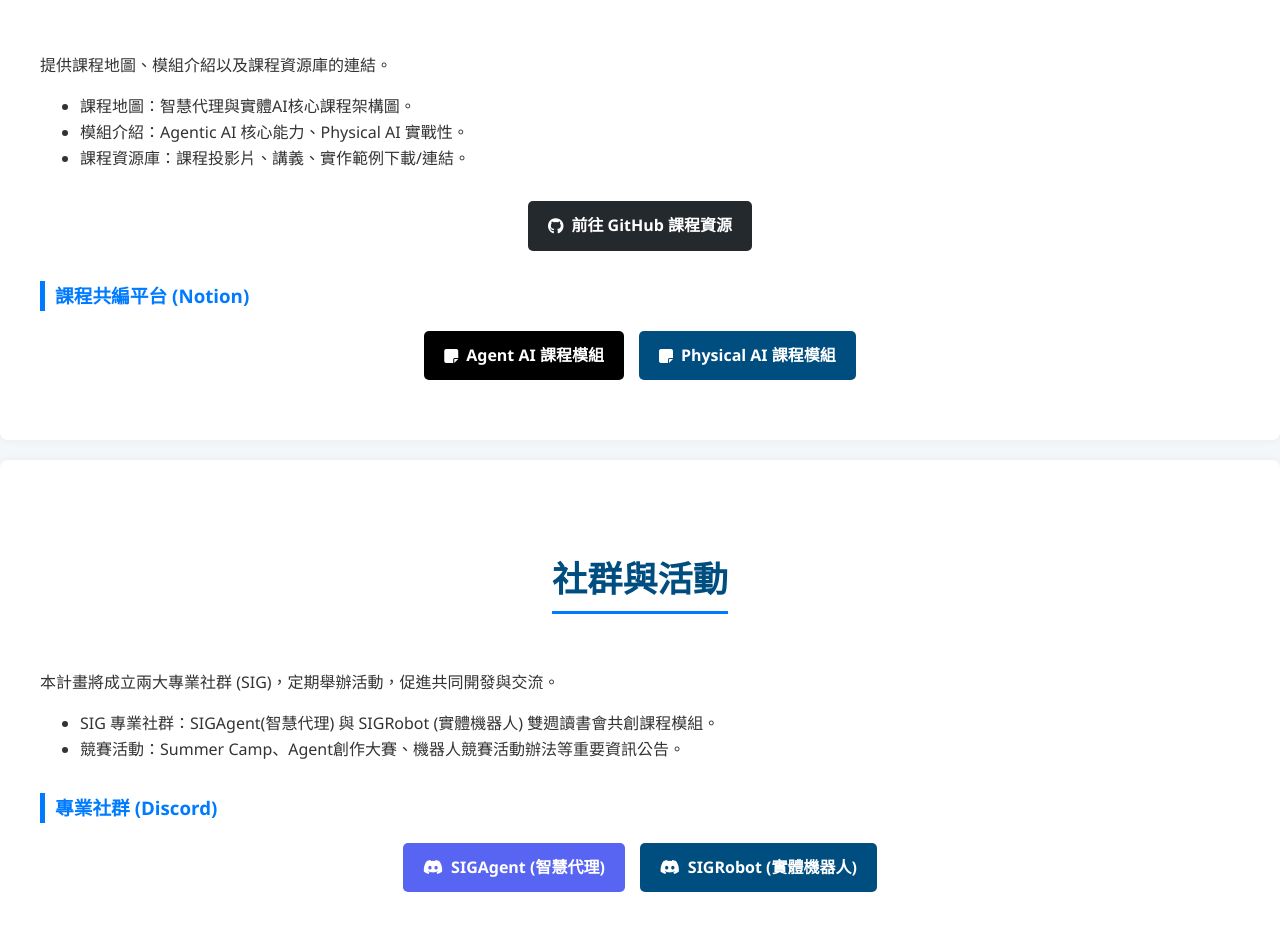
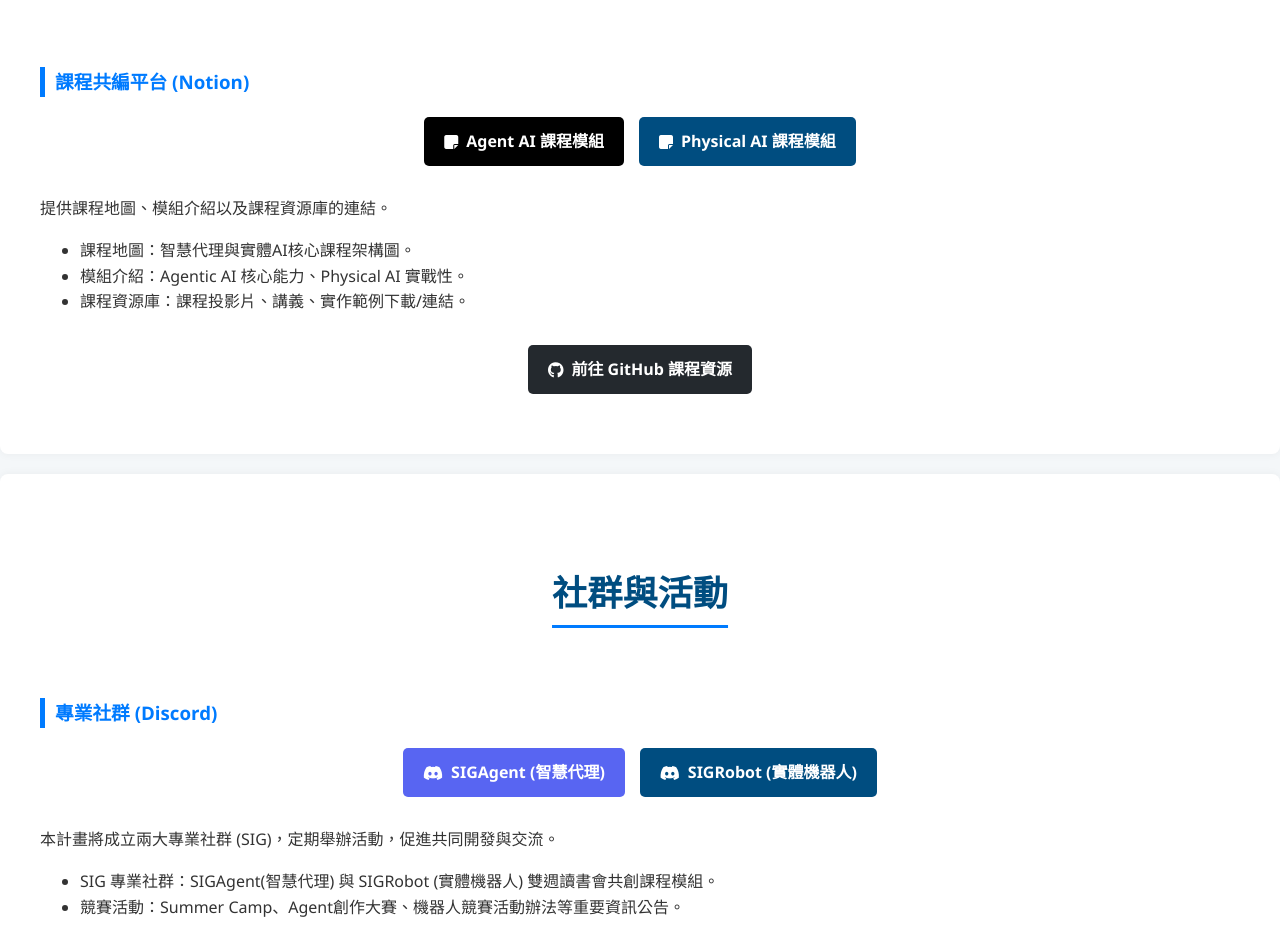
Before and after one commit to napaincu/new-design, a plain HTML site: page index.html in a window 1280 px wide. Shown: the part 3852-4792 px from the top of the page. Drawn offline with Linux system fonts and the light colour scheme.

Commit message:
Update index.html

```diff
--- a/index.html
+++ b/index.html
@@ -416,6 +416,13 @@
     <section id="curriculum">
         <div class="container">
             <h2>課程專區</h2>
+
+            <h3>課程共編平台 (Notion)</h3>
+            <div class="platform-links" style="margin-top: 15px; margin-bottom: 30px;">
+                <a href="[Agent AI Notion 共編連結]" class="bg-notion"><i class="fas fa-sticky-note"></i>Agent AI 課程模組</a>
+                <a href="[Physical AI Notion 共編連結]" class="bg-notion bg-secondary"><i class="fas fa-sticky-note"></i>Physical AI 課程模組</a>
+            </div>
+
             <p>提供課程地圖、模組介紹以及課程資源庫的連結。</p>
             <ul>
                 <li>課程地圖：智慧代理與實體AI核心課程架構圖。</li>
@@ -423,14 +430,8 @@
                 <li>課程資源庫：課程投影片、講義、實作範例下載/連結。</li>
             </ul>
 
-            <div class="platform-links" style="margin-bottom: 20px;">
+            <div class="platform-links">
                 <a href="[您的GitHub連結]" class="bg-github"><i class="fab fa-github"></i>前往 GitHub 課程資源</a>
-            </div>
-
-            <h3>課程共編平台 (Notion)</h3>
-            <div class="platform-links" style="margin-top: 15px;">
-                <a href="[Agent AI Notion 共編連結]" class="bg-notion"><i class="fas fa-sticky-note"></i>Agent AI 課程模組</a>
-                <a href="[Physical AI Notion 共編連結]" class="bg-notion bg-secondary"><i class="fas fa-sticky-note"></i>Physical AI 課程模組</a>
             </div>
         </div>
     </section>
@@ -438,17 +439,18 @@
     <section id="community">
         <div class="container">
             <h2>社群與活動</h2>
+
+            <h3>專業社群 (Discord)</h3>
+            <div class="platform-links" style="margin-top: 15px; margin-bottom: 30px;">
+                <a href="[Agent AI Discord 邀請連結]" class="bg-discord"><i class="fab fa-discord"></i>SIGAgent (智慧代理)</a>
+                <a href="[Physical AI Discord 邀請連結]" class="bg-discord bg-secondary"><i class="fab fa-discord"></i>SIGRobot (實體機器人)</a>
+            </div>
+
             <p>本計畫將成立兩大專業社群 (SIG)，定期舉辦活動，促進共同開發與交流。</p>
              <ul>
                 <li>SIG 專業社群：SIGAgent(智慧代理) 與 SIGRobot (實體機器人) 雙週讀書會共創課程模組。</li>
                 <li>競賽活動：Summer Camp、Agent創作大賽、機器人競賽活動辦法等重要資訊公告。</li>
             </ul>
-
-            <h3>專業社群 (Discord)</h3>
-            <div class="platform-links" style="margin-top: 15px;">
-                <a href="[Agent AI Discord 邀請連結]" class="bg-discord"><i class="fab fa-discord"></i>SIGAgent (智慧代理)</a>
-                <a href="[Physical AI Discord 邀請連結]" class="bg-discord bg-secondary"><i class="fab fa-discord"></i>SIGRobot (實體機器人)</a>
-            </div>
         </div>
     </section>
 
```
